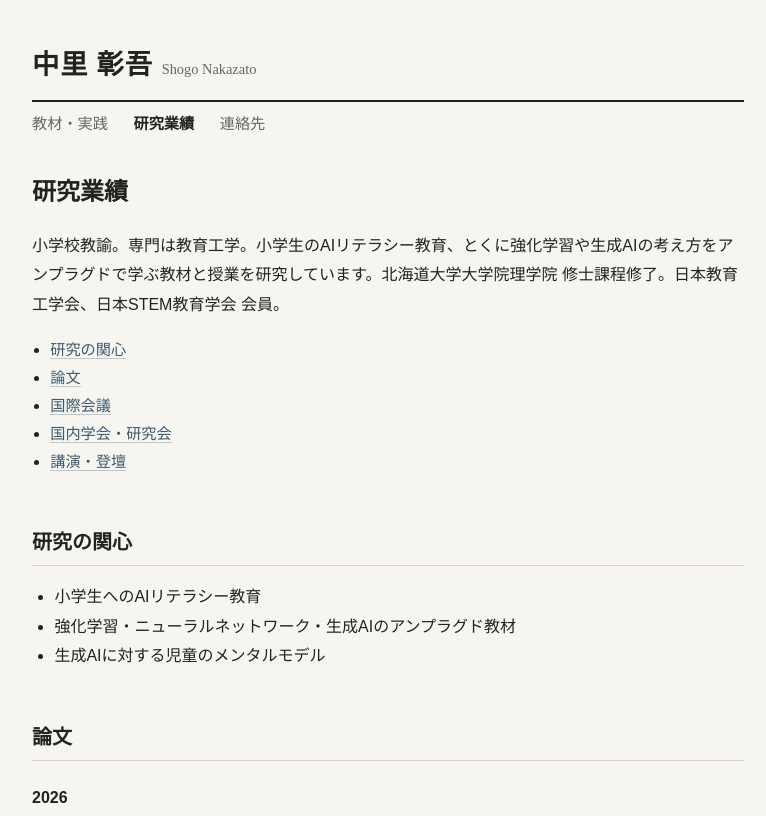
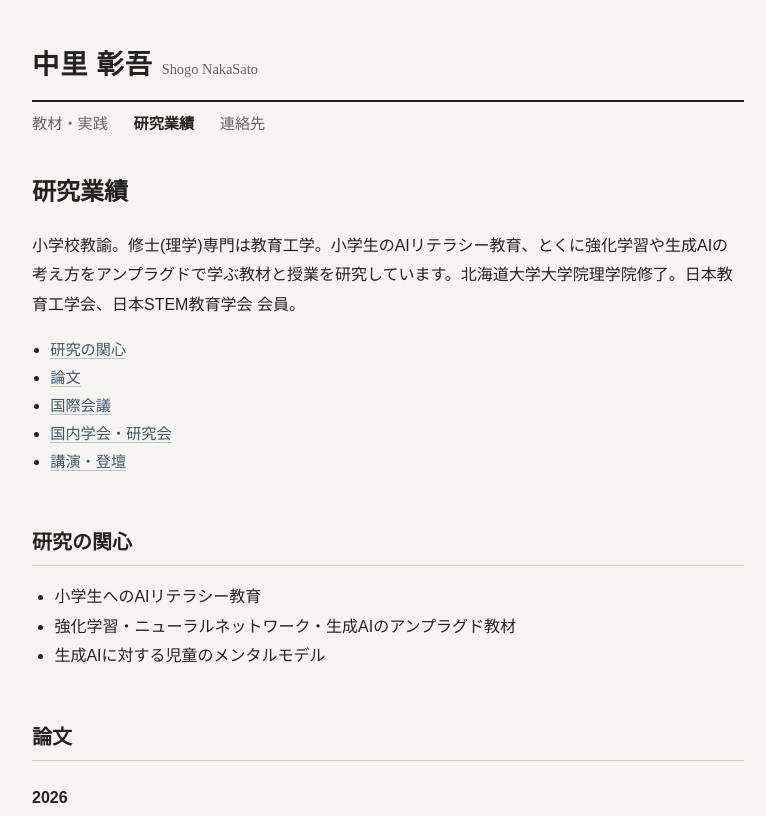
Before and after one commit to SH-05-nkst/aiedu, a plain HTML site: page works.html in a window 1280 px wide. Shown: the top 816 px of the page, without its empty margins (252-1018 px from the left). Drawn offline with Linux system fonts and the light colour scheme.

Commit message:
Update works.html

```diff
--- a/works.html
+++ b/works.html
@@ -12,7 +12,7 @@
 <div class="page">
 
 <header class="site-header">
-  <p class="site-name"><a href="index.html">中里 彰吾</a><small>Shogo Nakazato</small></p>
+  <p class="site-name"><a href="index.html">中里 彰吾</a><small>Shogo NakaSato</small></p>
 </header>
 <nav class="site-nav">
   <a href="index.html">教材・実践</a>
@@ -22,7 +22,7 @@
 
 <main>
 <h1>研究業績</h1>
-<p>小学校教諭。専門は教育工学。小学生のAIリテラシー教育、とくに強化学習や生成AIの考え方をアンプラグドで学ぶ教材と授業を研究しています。北海道大学大学院理学院 修士課程修了。日本教育工学会、日本STEM教育学会 会員。</p>
+<p>小学校教諭。修士(理学)専門は教育工学。小学生のAIリテラシー教育、とくに強化学習や生成AIの考え方をアンプラグドで学ぶ教材と授業を研究しています。北海道大学大学院理学院修了。日本教育工学会、日本STEM教育学会 会員。</p>
 <ul class="jump">
   <li><a href="#interests">研究の関心</a></li>
   <li><a href="#papers">論文</a></li>
```
